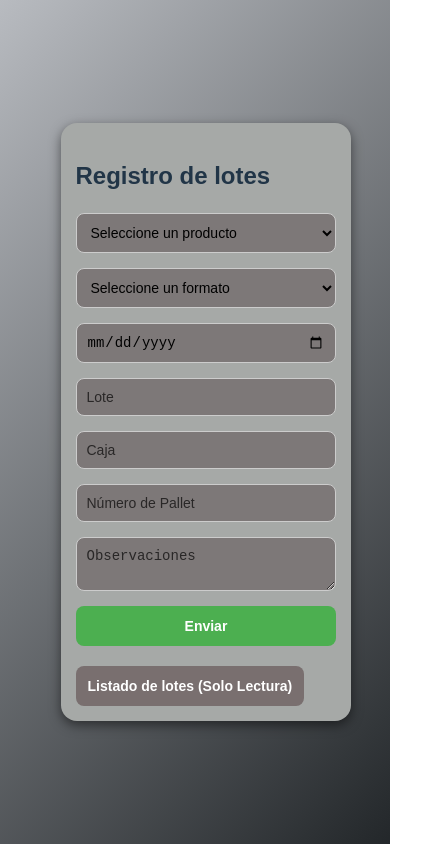
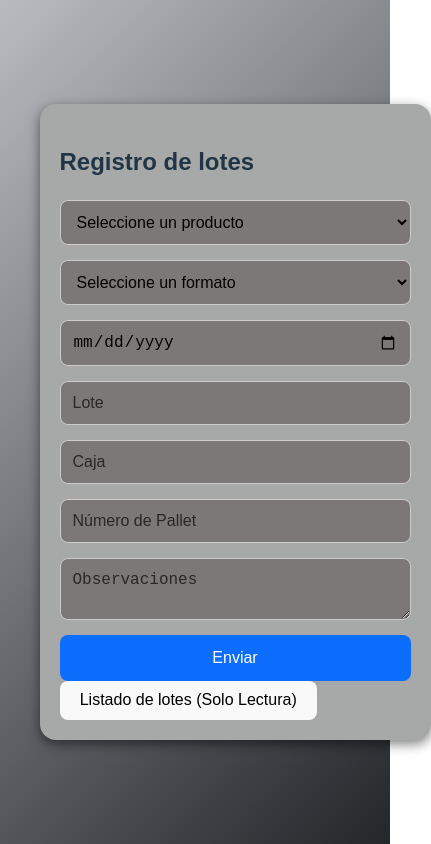
Before and after one commit to leoptr22/contra-muestras, a React (Vite) app: page / in a window 390 px wide. Shown: the whole page, 431 px wide, since content can reach past the window. Built offline with nearby package versions, Linux system fonts and the light colour scheme.

Commit message:
anexo hoja de calculo

```diff
--- a/src/Contramuestras.css
+++ b/src/Contramuestras.css
@@ -8,71 +8,6 @@ body {
     align-items: center;
     background: linear-gradient(135deg, #b8bbc0, #23272a);
     font-family: 'Arial', sans-serif;
-}
-
-/* Estilos generales para los botones */
-button {
-    font-size: 16px;
-    font-weight: 600;
-    padding: 12px 20px;
-    border: none;
-    border-radius: 8px;
-    cursor: pointer;
-    transition: all 0.3s ease;
-    text-align: center;
-    display: inline-block;
-}
-
-/* Estilos comunes para botones al pasar el cursor y hacer clic */
-button:hover {
-    transform: scale(1.05); /* Efecto de aumentar el tamaño del botón */
-}
-
-button:active {
-    transform: scale(1); /* Vuelve a su tamaño original */
-}
-
-/* Estilo para el botón de envío */
-.submit-btn {
-    background-color: #4CAF50; /* Color verde */
-    color: white;
-}
-
-.submit-btn:hover {
-    background-color: #45a049; /* Color verde más oscuro al pasar el cursor */
-}
-
-.submit-btn:active {
-    background-color: #388e3c; /* Color verde más oscuro al hacer clic */
-}
-
-/* Estilo para el botón de ver la hoja de cálculo */
-.view-button {
-    background-color: #796f6f; /* Color gris */
-    color: white;
-    margin-top: 20px; /* Separación entre botones */
-}
-
-.view-button:hover {
-    background-color: #0056b3; /* Color azul más oscuro al pasar el cursor */
-}
-
-.view-button:active {
-    background-color: #003f7f; /* Color azul aún más oscuro al hacer clic */
-}
-
-/* Estilo para el botón con fondo rojo */
-.cancel-btn {
-    background-color: #f44336; /* Color rojo */
-    color: white;
-}
-
-.cancel-btn:hover {
-    background-color: #e53935; /* Rojo más oscuro al pasar el cursor */
-}
-
-.cancel-btn:active {
-    background-color: #d32f2f; /* Rojo más oscuro al hacer clic */
 }
 
 /* Placeholder gris oscuro */
@@ -122,6 +57,22 @@ button:active {
     outline: none;
 }
 
+/* Botón */
+.submit-btn {
+    background-color: #0d6efd;
+    color: white;
+    border: none;
+    padding: 14px;
+    border-radius: 8px;
+    font-size: 16px;
+    cursor: pointer;
+    transition: background-color 0.3s;
+}
+
+.submit-btn:hover {
+    background-color: #0b5ed7;
+}
+
 /* Mensaje de éxito */
 .success-message {
     margin-top: 10px;
@@ -133,34 +84,9 @@ button:active {
 }
 
 /* Responsive */
-
 @media (max-width: 500px) {
-    /* Contenedor del formulario */
     .formulario {
-        width: 97%; /* Ajusta el formulario al 95% del ancho de la pantalla */
-        padding: 15px;
-        margin: 10px auto; /* Centrado automático */
-    }
-
-    /* Título */
-    .form-grid h2 {
-        font-size: 20px; /* Ajusta el tamaño del título */
-    }
-
-    /* Campos de entrada (input, textarea y select) */
-    .input, .textarea, select {
-        padding: 10px; /* Espaciado adecuado para campos */
-        font-size: 14px; /* Reducir ligeramente el tamaño de la fuente */
-    }
-
-    /* Botones */
-    .submit-btn, .view-button, .cancel-btn {
-        padding: 12px; /* Ajustar el tamaño de los botones */
-        font-size: 14px; /* Tamaño de fuente ajustado */
-    }
-
-    /* Mensaje de éxito */
-    .success-message {
-        font-size: 14px; /* Tamaño de texto del mensaje */
+        padding: 20px;
+        margin: 20px;
     }
 }
```
